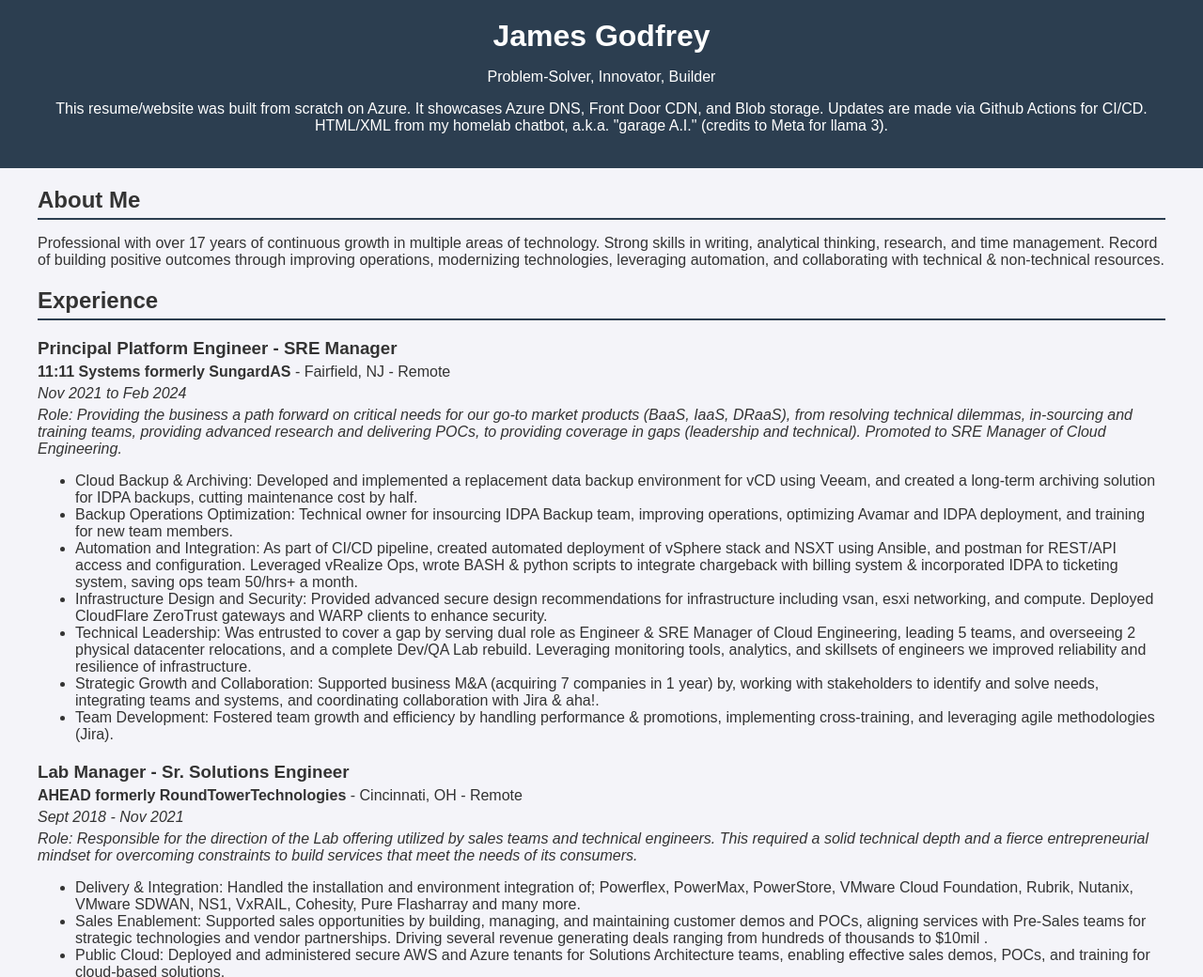
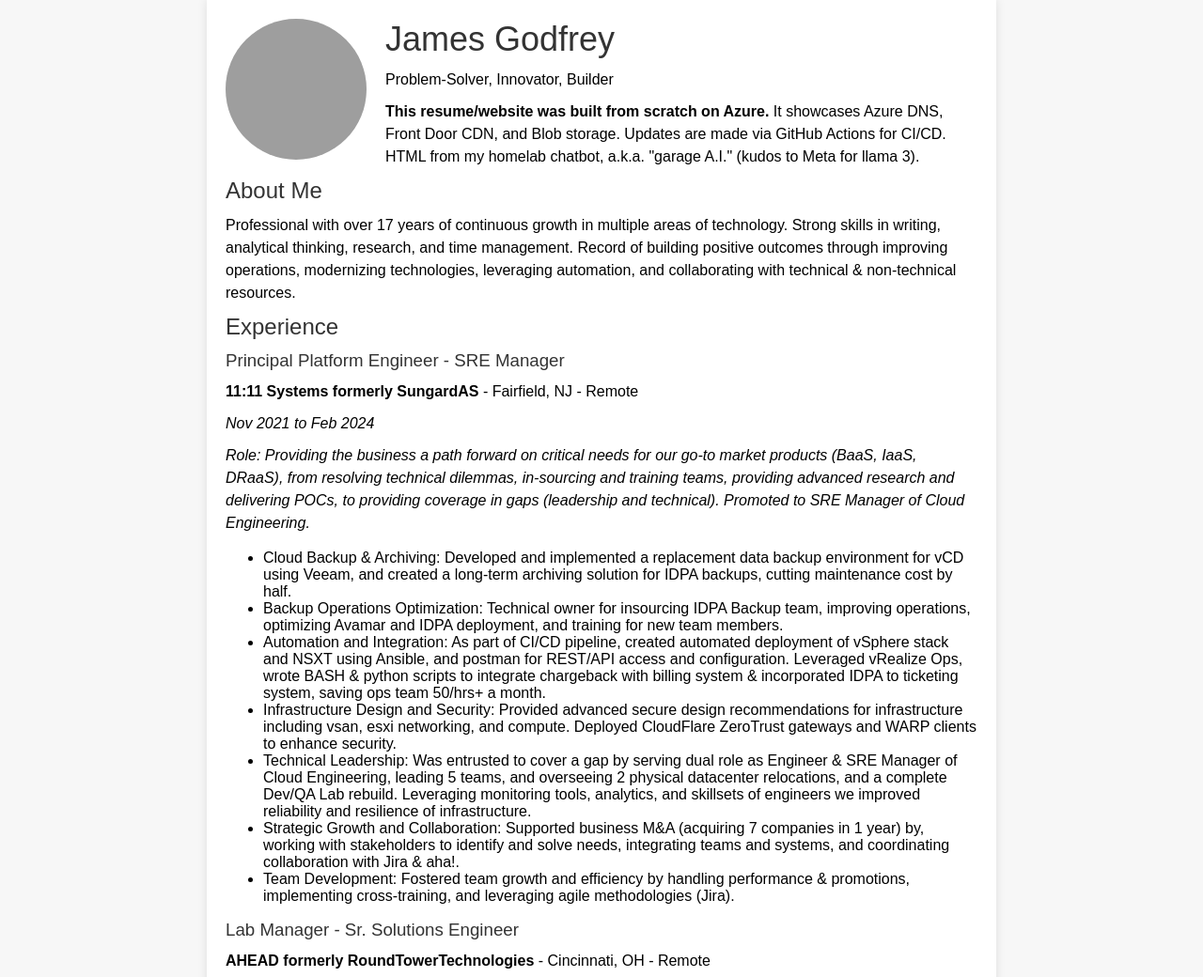
Before and after one commit to godfreyatlast/cloudResumeChallenge, a plain HTML site: page index.html in a window 1280 px wide. Shown: the top 1040 px of the page at 94% size. Drawn offline with Linux system fonts and the light colour scheme; grey boxes are pictures that could not be loaded.

Commit message:
updated html

```diff
--- a/index.html
+++ b/index.html
@@ -5,96 +5,93 @@
     <meta charset="UTF-8">
     <meta name="viewport" content="width=device-width, initial-scale=1.0">
     <meta name="description" content="Online Resume">
-    <title>James Godfrey - A'ali'i Insights</title>
+    <title>Resume - James Godfrey</title>
     <style>
         body {
             font-family: Arial, sans-serif;
             margin: 0;
             padding: 0;
-            background-color: #f4f4f9;
+            background-color: #f7f7f7;
+        }
+
+        .container {
+            max-width: 800px;
+            margin: 0 auto;
+            padding: 20px;
+            background-color: #fff;
+            box-shadow: 0px 0px 10px rgba(0, 0, 0, 0.1);
+        }
+
+        h1,
+        h2,
+        h3,
+        h4 {
+            font-weight: normal;
+            margin: 0 0 10px;
             color: #333;
         }
 
-        header {
-            background-color: #2C3E50;
-            color: white;
-            padding: 20px;
-            text-align: center;
+        h1 {
+            font-size: 36px;
+            line-height: 1.2;
         }
 
-        header h1 {
-            margin: 0;
+        h2 {
+            font-size: 24px;
+            line-height: 1.2;
         }
 
-        .container {
-            max-width: 1200px;
-            margin: 20px auto;
-            padding: 0 20px;
+        p {
+            margin: 0 0 10px;
+            line-height: 1.5;
         }
 
-        .section-title {
-            font-size: 1.5em;
-            border-bottom: 2px solid #2C3E50;
-            padding-bottom: 5px;
-            margin-bottom: 10px;
+        .img-container {
+            float: left;
+            margin-right: 20px;
         }
 
-        .section {
-            margin-bottom: 40px;
+        .img-container img {
+            width: 150px;
+            height: 150px;
+            border-radius: 50%;
+            object-fit: cover;
+            object-position: center;
         }
 
-        .job,
-        .education,
-        .skills {
-            margin-bottom: 20px;
-        }
+        @media only screen and (max-width: 768px) {
+            h1 {
+                font-size: 28px;
+            }
 
-        .job h3,
-        .education h3 {
-            margin-bottom: 5px;
-        }
+            h2 {
+                font-size: 20px;
+            }
 
-        .job p,
-        .education p {
-            margin: 5px 0;
-        }
-
-        .skills ul {
-            list-style-type: none;
-            padding-left: 0;
-        }
-
-        .skills li {
-            background-color: #e4e4e4;
-            margin: 5px 0;
-            padding: 8px;
-            border-radius: 5px;
-        }
-
-        footer {
-            text-align: center;
-            padding: 20px;
-            background-color: #2C3E50;
-            color: white;
+            .container {
+                padding: 10px;
+            }
         }
     </style>
 </head>
 
 <body>
+    <div class="container">
+        <div class="img-container">
+            <img src="https://crcprodaccount.blob.core.windows.net/$web/1676584948889.jpg" alt="James Godfrey">
+        </div>
+        <header>
+            <h1>James Godfrey</h1>
+            <p>Problem-Solver, Innovator, Builder</p>
+            <p><strong>This resume/website was built from scratch on Azure. </strong> It showcases Azure DNS, Front Door CDN, and Blob
+                storage.
+                Updates are made via GitHub Actions for CI/CD.
+                HTML from my homelab chatbot, a.k.a. "garage A.I." (kudos to Meta for llama 3).
+
+            </p>
+        </header>
 
 
-
-
-    <header>
-        <h1>James Godfrey</h1>
-        <p>Problem-Solver, Innovator, Builder</p>
-        <p>This resume/website was built from scratch on Azure. It showcases Azure DNS, Front Door CDN, and Blob storage.
-            Updates are made via Github Actions for CI/CD.
-            HTML/XML from my homelab chatbot, a.k.a. "garage A.I." (credits to Meta for llama 3).
-        </p>
-    </header>
-
-    <div class="container">
 
         <!-- About Me Section -->
         <section class="about">
@@ -245,30 +242,17 @@
         <!-- Contact Section -->
         <section class="contact">
             <h2 class="section-title">Contact</h2>
-            <p>LinkedIn: <a href="http://www.linkedin.com/in/jamesdgodfrey" target="_blank">linkedin.com/in/jamesdgodfrey</a></p>
+            <p>LinkedIn: <a href="http://www.linkedin.com/in/jamesdgodfrey"
+                    target="_blank">linkedin.com/in/jamesdgodfrey</a></p>
             <p>GitHub: <a href="https://github.com/godfreyatlast" target="_blank">github.com/godfreyatlast</a></p>
             <p>Website: <a href="https://aaliiinsights.xyz" target="_blank">aaliiinsights.xyz</a></p>
 
         </section>
 
-        </style>
-        </head>
-
-        <body>
-            <div class="container">
-
-                <div class="img-container">
-                    <header>
-                        <img src="1676584948889.jpg" alt="James Godfrey">
-                    </header>
-                </div>
-
-            </div>
-
-            <footer>
-                <p>&copy; 2024 A'ali'i Insights. All Rights Reserved.</p>
-            </footer>
-
-        </body>
+        <footer>
+            <p>&copy; 2024 A'ali'i Insights. All Rights Reserved.</p>
+        </footer>
+    </div>
+</body>
 
 </html>
```
